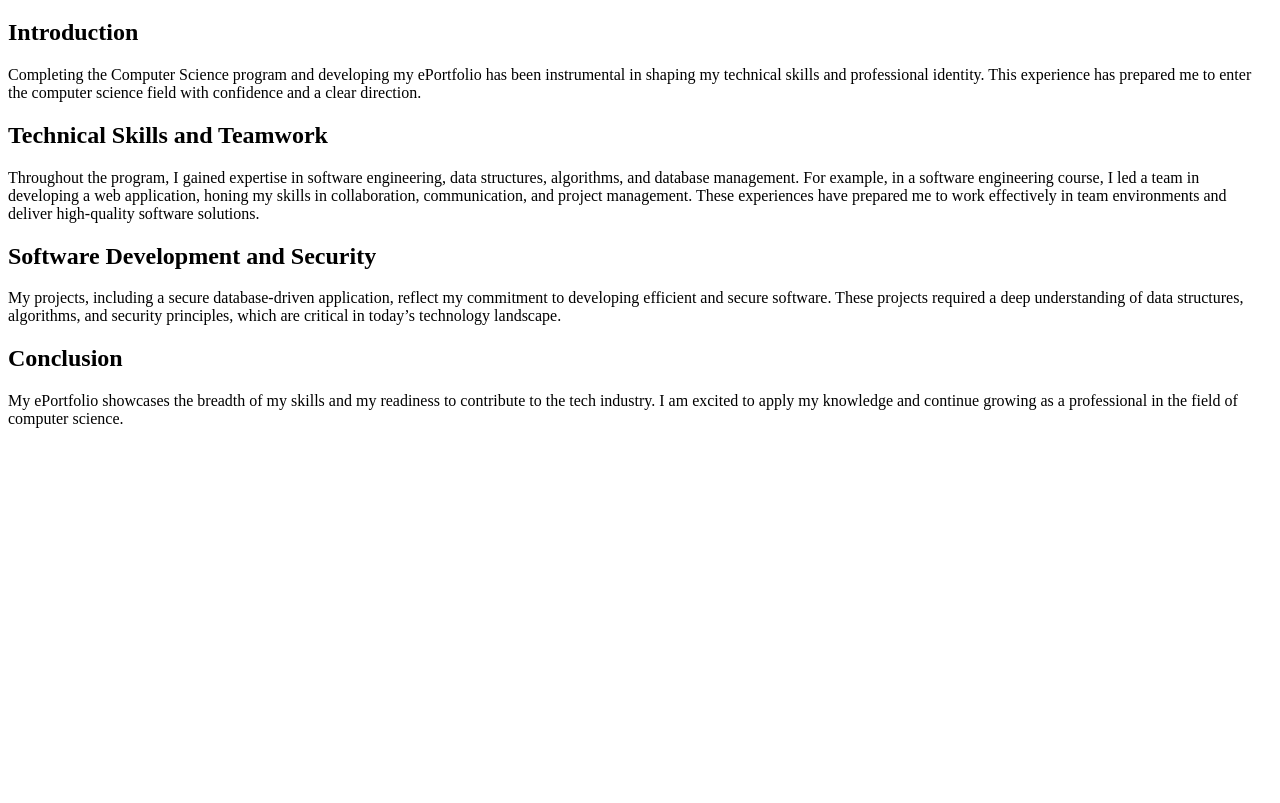
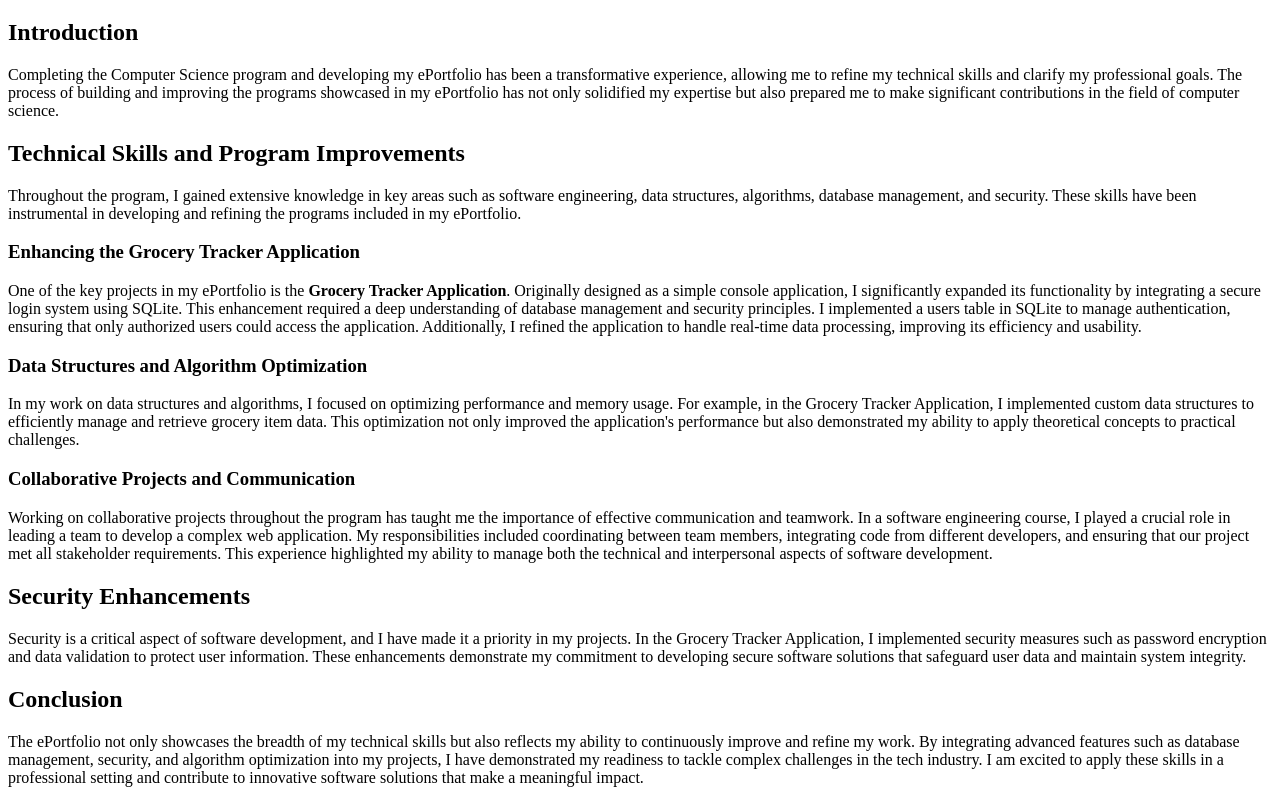
Before and after one commit to ZachPoli/CS-499-ePortfolio, a plain HTML site: page index.html in a window 1280 px wide. Shown: the part 61-864 px from the top of the page. Before the commit the page ends 800 px from the top, so only its background shows below. Drawn offline with Linux system fonts and the light colour scheme.

Commit message:
Update index.html

```diff
--- a/index.html
+++ b/index.html
@@ -9,15 +9,24 @@
     <h1>Professional Self-Assessment</h1>
 
     <h2>Introduction</h2>
-    <p>Completing the Computer Science program and developing my ePortfolio has been instrumental in shaping my technical skills and professional identity. This experience has prepared me to enter the computer science field with confidence and a clear direction.</p>
+    <p>Completing the Computer Science program and developing my ePortfolio has been a transformative experience, allowing me to refine my technical skills and clarify my professional goals. The process of building and improving the programs showcased in my ePortfolio has not only solidified my expertise but also prepared me to make significant contributions in the field of computer science.</p>
 
-    <h2>Technical Skills and Teamwork</h2>
-    <p>Throughout the program, I gained expertise in software engineering, data structures, algorithms, and database management. For example, in a software engineering course, I led a team in developing a web application, honing my skills in collaboration, communication, and project management. These experiences have prepared me to work effectively in team environments and deliver high-quality software solutions.</p>
+    <h2>Technical Skills and Program Improvements</h2>
+    <p>Throughout the program, I gained extensive knowledge in key areas such as software engineering, data structures, algorithms, database management, and security. These skills have been instrumental in developing and refining the programs included in my ePortfolio.</p>
 
-    <h2>Software Development and Security</h2>
-    <p>My projects, including a secure database-driven application, reflect my commitment to developing efficient and secure software. These projects required a deep understanding of data structures, algorithms, and security principles, which are critical in today’s technology landscape.</p>
+    <h3>Enhancing the Grocery Tracker Application</h3>
+    <p>One of the key projects in my ePortfolio is the <strong>Grocery Tracker Application</strong>. Originally designed as a simple console application, I significantly expanded its functionality by integrating a secure login system using SQLite. This enhancement required a deep understanding of database management and security principles. I implemented a users table in SQLite to manage authentication, ensuring that only authorized users could access the application. Additionally, I refined the application to handle real-time data processing, improving its efficiency and usability.</p>
+
+    <h3>Data Structures and Algorithm Optimization</h3>
+    <p>In my work on data structures and algorithms, I focused on optimizing performance and memory usage. For example, in the Grocery Tracker Application, I implemented custom data structures to efficiently manage and retrieve grocery item data. This optimization not only improved the application's performance but also demonstrated my ability to apply theoretical concepts to practical challenges.</p>
+
+    <h3>Collaborative Projects and Communication</h3>
+    <p>Working on collaborative projects throughout the program has taught me the importance of effective communication and teamwork. In a software engineering course, I played a crucial role in leading a team to develop a complex web application. My responsibilities included coordinating between team members, integrating code from different developers, and ensuring that our project met all stakeholder requirements. This experience highlighted my ability to manage both the technical and interpersonal aspects of software development.</p>
+
+    <h2>Security Enhancements</h2>
+    <p>Security is a critical aspect of software development, and I have made it a priority in my projects. In the Grocery Tracker Application, I implemented security measures such as password encryption and data validation to protect user information. These enhancements demonstrate my commitment to developing secure software solutions that safeguard user data and maintain system integrity.</p>
 
     <h2>Conclusion</h2>
-    <p>My ePortfolio showcases the breadth of my skills and my readiness to contribute to the tech industry. I am excited to apply my knowledge and continue growing as a professional in the field of computer science.</p>
+    <p>The ePortfolio not only showcases the breadth of my technical skills but also reflects my ability to continuously improve and refine my work. By integrating advanced features such as database management, security, and algorithm optimization into my projects, I have demonstrated my readiness to tackle complex challenges in the tech industry. I am excited to apply these skills in a professional setting and contribute to innovative software solutions that make a meaningful impact.</p>
 </body>
 </html>
```
